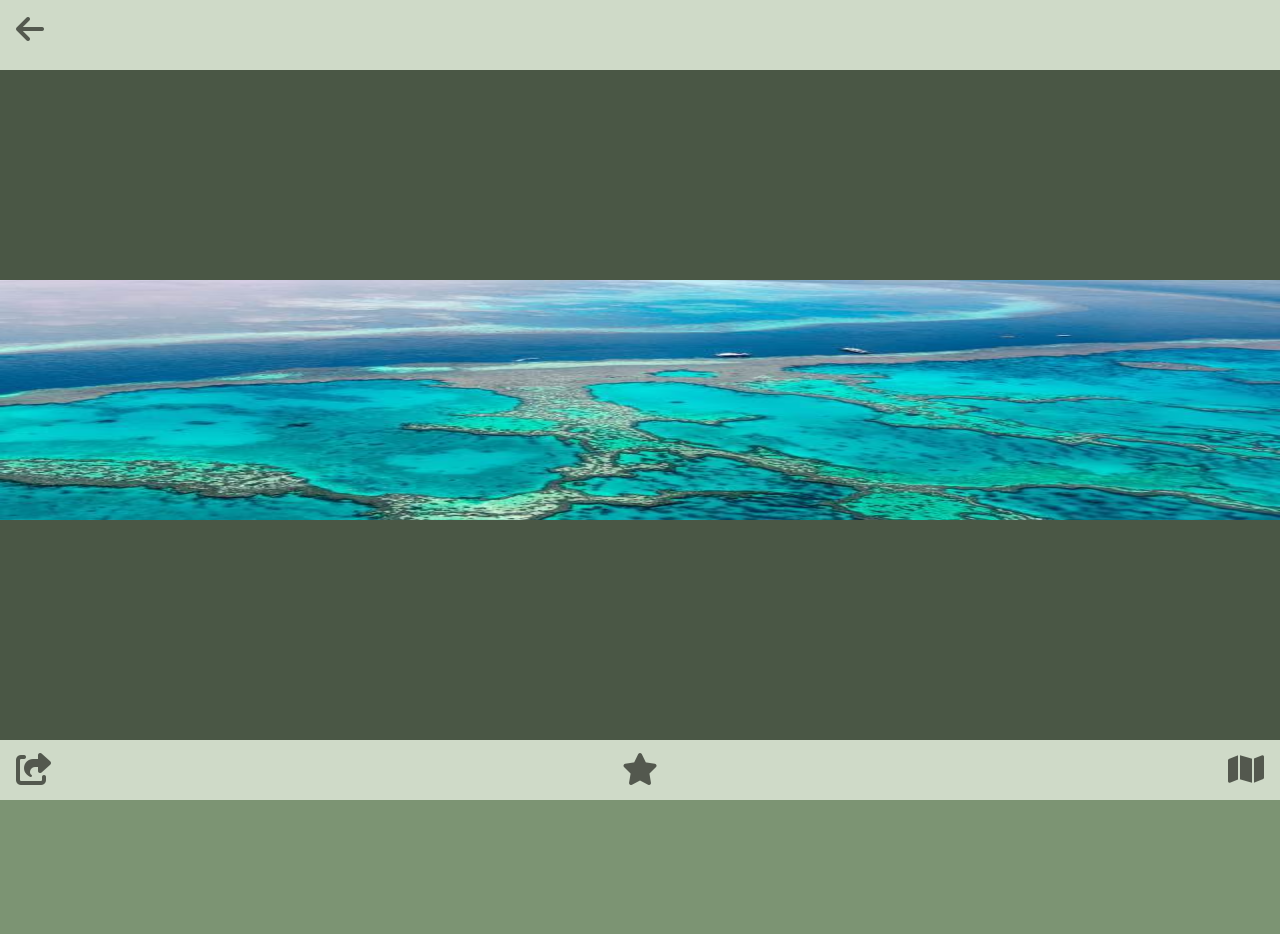
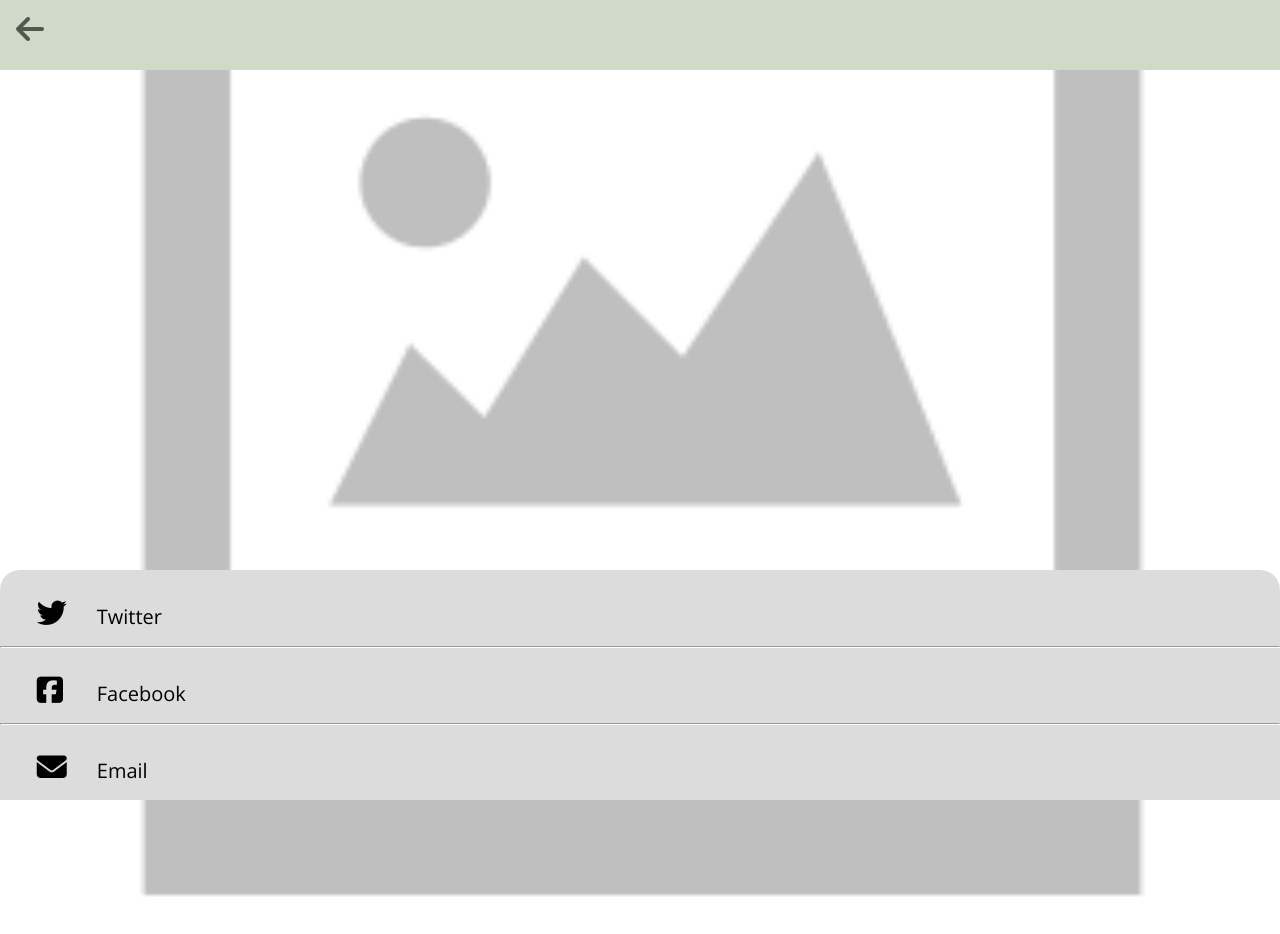
Before and after one commit to bilkn/naturama, a React app: page /fullscreen-picture in a window 1280 px wide. Both pictures are taken after a click on the button 34 px from the left and 770 px from the top of the page. Before the commit the page ends 800 px from the top, so only its background shows below. Built offline with nearby package versions, Linux system fonts and the light colour scheme.

Commit message:
feat: add share link list

```diff
--- a/src/components/MobilePictureNavTop/MobilePictureNavTop.js
+++ b/src/components/MobilePictureNavTop/MobilePictureNavTop.js
@@ -1,11 +1,14 @@
 import React from 'react';
+import { Link } from 'react-router-dom';
 import './MobilePictureNavTop.scss';
 function MobilePictureNavTop() {
   return (
     <div className="mobile-picture-nav-top">
-      <button className="mobile-picture-nav-top__btn">
-        <i className="fa fa-arrow-left" aria-hidden="true"></i>
-      </button>
+      <Link className="mobile-picture-nav-top__link" to="/">
+        <button className="mobile-picture-nav-top__btn">
+          <i className="fa fa-arrow-left" aria-hidden="true"></i>
+        </button>
+      </Link>
     </div>
   );
 }
--- a/src/components/MobilePictureNavTop/MobilePictureNavTop.scss
+++ b/src/components/MobilePictureNavTop/MobilePictureNavTop.scss
@@ -3,6 +3,7 @@
 
 .mobile-picture-nav-top {
   @include AppHeadFixed($mobile-nav-height, 1000);
+  align-items: center;
   background: $sec-color;
   display: flex;
   padding: 0 1rem;
--- a/src/components/PictureToolbar/PictureToolbar.js
+++ b/src/components/PictureToolbar/PictureToolbar.js
@@ -1,11 +1,14 @@
 import React from 'react';
 import './PictureToolbar.scss';
-function PictureToolbar() {
+function PictureToolbar({ setShowShareLinks }) {
   return (
     <nav className="picture-toolbar">
       <ul className="picture-toolbar-list">
         <li className="picture-toolbar-list__item">
-          <button className="picture-toolbar-list__btn">
+          <button
+            className="picture-toolbar-list__btn"
+            onClick={()=> setShowShareLinks(true)}
+          >
             <i className="fas fa-share-square picture-toolbar-list__icon"></i>
           </button>
         </li>
--- a/src/components/PictureToolbar/PictureToolbar.scss
+++ b/src/components/PictureToolbar/PictureToolbar.scss
@@ -4,6 +4,7 @@
 .picture-toolbar {
   @include MobileNavBottomFixed($mobile-nav-height, 1000);
   background: $sec-color;
+  z-index: 10000;
 }
 
 .picture-toolbar-list {
--- a/src/components/Place/Place.js
+++ b/src/components/Place/Place.js
@@ -9,6 +9,7 @@ function Place(props) {
   const {onPlaceClick} = props;
   const context = useContext(PlaceContext);
   const [place] = context;
+
 
   return (
     <div className="place" onClick= {onPlaceClick}>
--- a/src/components/PlaceDetails/PlaceDetails.js
+++ b/src/components/PlaceDetails/PlaceDetails.js
@@ -5,6 +5,7 @@ function PlaceDetails({place}) {
   let location = null;
   if (place) {
     location = place.address.state;
+
   }
 
     return (
--- a/src/components/PlaceThumbnail/PlaceThumbnail.js
+++ b/src/components/PlaceThumbnail/PlaceThumbnail.js
@@ -14,7 +14,6 @@ function PlaceThumbnail(props) {
     imgWidth = place.preview ? place.preview.width : 300;
     placeName = place.name;
   }
-
   return (
     <div className={classNames.join(' ')}>
       <Link to="/fullscreen-picture" className={classNames.join(' ')}>
--- /dev/null
+++ b/src/components/ShareLinkList/ShareLinkList.js
@@ -0,0 +1,39 @@
+import './ShareLinkList.scss';
+import React from 'react';
+function ShareLinkList() {
+  /*  const url = encodeURI("www.google.com.tr"); */
+  return (
+    <ul className="share-link-list">
+      <li className="share-link-list__item">
+        <a
+          className="share-link-list__link twitter-share-button" /* href={`https://twitter.com/intent/tweet?url=${url}`} */
+        >
+          <i
+            className="fa fa-twitter share-link-list__icon"
+            aria-hidden="true"
+          ></i>
+          Twitter
+        </a>
+      </li>
+      <hr className="share-link-list__line" />
+      <li className="share-link-list__item">
+        <a href="#" className="share-link-list__link">
+          <i
+            className="fa fa-facebook-square share-link-list__icon"
+            aria-hidden="true"
+          ></i>
+          Facebook
+        </a>
+      </li>
+      <hr className="share-link-list__line" />
+      <li className="share-link-list__item">
+        <a href="#" className="share-link-list__link">
+          <i className="fas fa-envelope share-link-list__icon"></i>
+          Email
+        </a>
+      </li>
+    </ul>
+  );
+}
+
+export default ShareLinkList;
--- /dev/null
+++ b/src/components/ShareLinkList/ShareLinkList.scss
@@ -0,0 +1,83 @@
+@import '../../styles/variables';
+
+/* .person-options-container {
+  background-color: $options-ui-color;
+  border-top-left-radius: 20px;
+  border-top-right-radius: 20px;
+  bottom: 0;
+  left: 0;
+  position: fixed;
+  z-index: 100000;
+  width: 100vw;
+
+  // person-options-container__name
+  &__name {
+    padding: 0 2rem;
+    padding-top: 0.7rem;
+  }
+} */
+
+.share-link-list {
+  background-color: gainsboro;
+  border-top-left-radius: 20px;
+  border-top-right-radius: 20px;
+  bottom: 0;
+  color: black;
+  left: 0;
+  list-style: none;
+  position: fixed;
+  width: 100vw;
+  z-index: 100000;
+
+  // share-link-list__item
+  &__item {
+    border-top-left-radius: 20px;
+    border-top-right-radius: 20px;
+    color: inherit;
+    padding: 0 0.3rem;
+    padding-top: 0.7rem;
+    transition: background 200ms ease;
+  }
+  // share-link-list__icon
+  &__icon {
+    font-size: 30px;
+    margin-right: 10px;
+    width: 50px;
+  }
+/*   &__item:hover {
+    background: lighten($options-ui-color, 5%);
+  } */
+
+  // share-link-list__link
+  &__link {
+    color: inherit;
+    cursor: pointer;
+    display: block;
+    font-size: 20px;
+    padding: 1rem 2rem;
+    text-align: left;
+    width: 100%;
+  }
+
+
+  // share-link-list__line {
+  .share-link-list__line {
+    border-bottom: 1px solid white;
+  }
+}
+
+@media (min-width: 768px) {
+  .person-options-container {
+    bottom: -125px;
+    border-radius: 20px;
+    left: unset;
+    position: absolute;
+    right: 10px;
+    width: max-content;
+    // person-options-container__name
+    &__name {
+      display: none;
+    }
+  }
+
+}
--- a/src/pages/FullscreenPicture/FullscreenPicture.js
+++ b/src/pages/FullscreenPicture/FullscreenPicture.js
@@ -1,21 +1,36 @@
-import React, { useContext, useEffect, useState } from 'react';
+import React, { useContext, useState } from 'react';
 import './FullscreenPicture.scss';
-import TestImg from '../../assets/img.jpg';
 import MobilePictureNavTop from '../../components/MobilePictureNavTop/MobilePictureNavTop';
 import PictureToolbar from '../../components/PictureToolbar/PictureToolbar';
+import NoImg from '../../assets/no-image.png';
 import PlaceContext from '../../context/PlaceContext';
+import ShareLinkList from '../../components/ShareLinkList/ShareLinkList';
 function FullscreenPicture() {
-  const [picture, setPicture] = useState(null);
+  const [showShareLink, setShowShareLinks] = useState(false);
   const [place] = useContext(PlaceContext);
-  useEffect(() => {
-    setPicture();
-  }, []);
+  let placeImg = NoImg;
+  let imgHeight = 300;
+  let imgWidth = 300;
+  let placeName = null;
+  if (place) {
+    placeImg = place.preview ? place.preview.source : NoImg;
+    imgHeight = place.preview ? place.preview.height : 300;
+    imgWidth = place.preview ? place.preview.width : 300;
+    placeName = place.name;
+  }
 
   return (
     <div className="fullscreen-picture">
-      <img src={TestImg} alt="" className="fullscreen-picture__img" />
+      <img
+        src={placeImg}
+        alt={placeName}
+        width={imgWidth}
+        height={imgHeight}
+        className="fullscreen-picture__img"
+      />
       <MobilePictureNavTop />
-      <PictureToolbar />
+      <PictureToolbar setShowShareLinks={setShowShareLinks} />
+      {showShareLink && <ShareLinkList />}
     </div>
   );
 }
--- a/src/pages/FullscreenPicture/FullscreenPicture.scss
+++ b/src/pages/FullscreenPicture/FullscreenPicture.scss
@@ -6,7 +6,7 @@
 
     // fullscreen-picture__img
     &__img {
-        height: 30vh;
+        height: auto;
         width: 100%;
     }
 }
--- a/webpack.config.js
+++ b/webpack.config.js
@@ -11,9 +11,11 @@ module.exports = {
   },
   devServer: {
     port: 8000,
-    contentBase: path.join(__dirname, 'dist'),
+    contentBase: path.join(__dirname, 'public'),
     hot: true,
     open: true,
+    historyApiFallback: true,
+    inline: true,
   },
   module: {
     rules: [
@@ -52,6 +54,7 @@ module.exports = {
   plugins: [
     new HtmlWebpackPlugin({
       template: 'public/index.html',
+      inject: true,
     }),
     new MiniCssExtractPlugin({
       filename: 'static/css/[name][contenthash].css',
```
